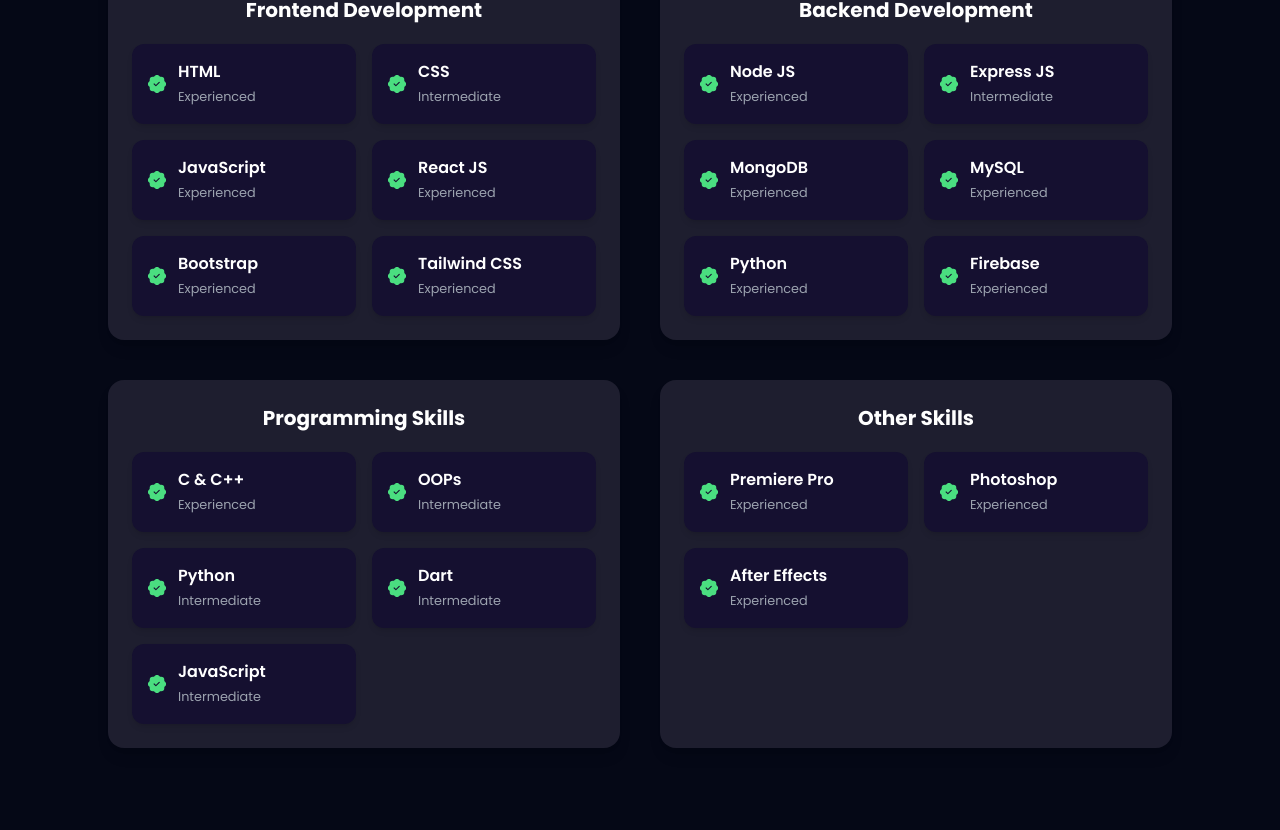
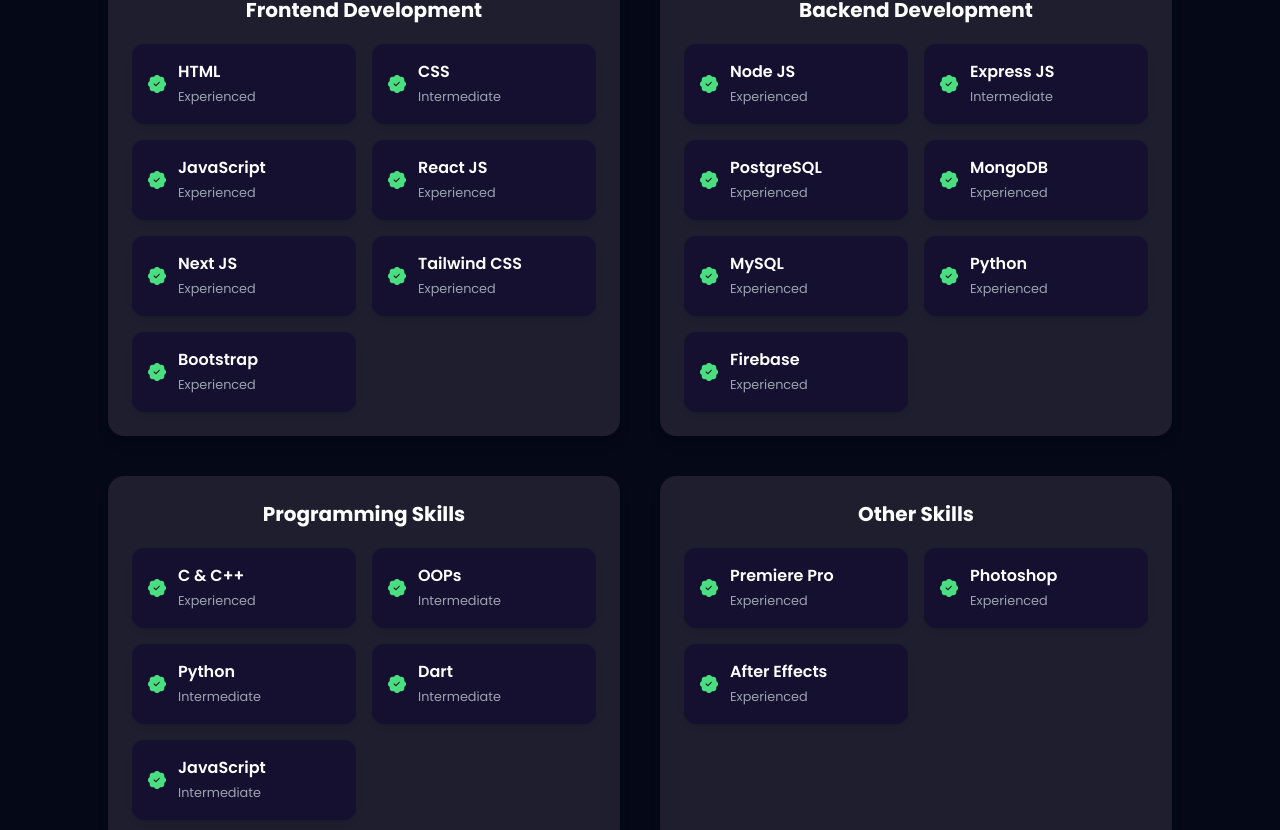
Before and after one commit to MohitGeryani/mgsportfolio, a React (Vite) app: page / in a window 1280 px wide. Shown: the part 1835-2665 px from the top of the page. Built offline with nearby package versions, Linux system fonts and the light colour scheme; no server answers.

Commit message:
added skills

```diff
--- a/src/components/sections/Skills.tsx
+++ b/src/components/sections/Skills.tsx
@@ -61,13 +61,15 @@ const Skills: React.FC = () => {
     { name: "CSS", level: "Intermediate" },
     { name: "JavaScript", level: "Experienced" },
     { name: "React JS", level: "Experienced" },
+    { name: "Next JS", level: "Experienced" },
+    { name: "Tailwind CSS", level: "Experienced" },
     { name: "Bootstrap", level: "Experienced" },
-    { name: "Tailwind CSS", level: "Experienced" },
   ];
 
   const backend = [
     { name: "Node JS", level: "Experienced" },
     { name: "Express JS", level: "Intermediate" },
+    { name: "PostgreSQL", level: "Experienced" },
     { name: "MongoDB", level: "Experienced" },
     { name: "MySQL", level: "Experienced" },
     { name: "Python", level: "Experienced" },
```
